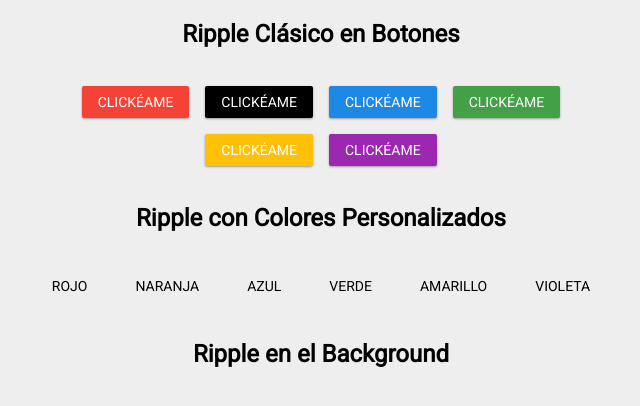
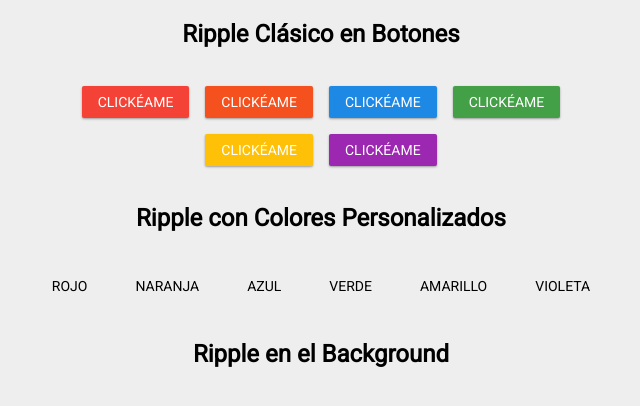
Before and after one commit to TheMrCorvy/Biblioteca-Ripple, a plain HTML site: page index.html in a window 1280 px wide. Shown: the whole page, without its empty margins (319-959 px from the left). Drawn offline with Linux system fonts and the light colour scheme.

Commit message:
agregue el boton naranja que faltaba

```diff
--- a/index.css
+++ b/index.css
@@ -63,6 +63,14 @@ body .stage {
     background: #f6675d;
 }
 
+.orange-button{
+    background: #F4511E;
+}
+
+.orange-button:hover{
+    background: #FF5722;
+}
+
 .blue-button {
     background: #1E88E5;
 }
```
